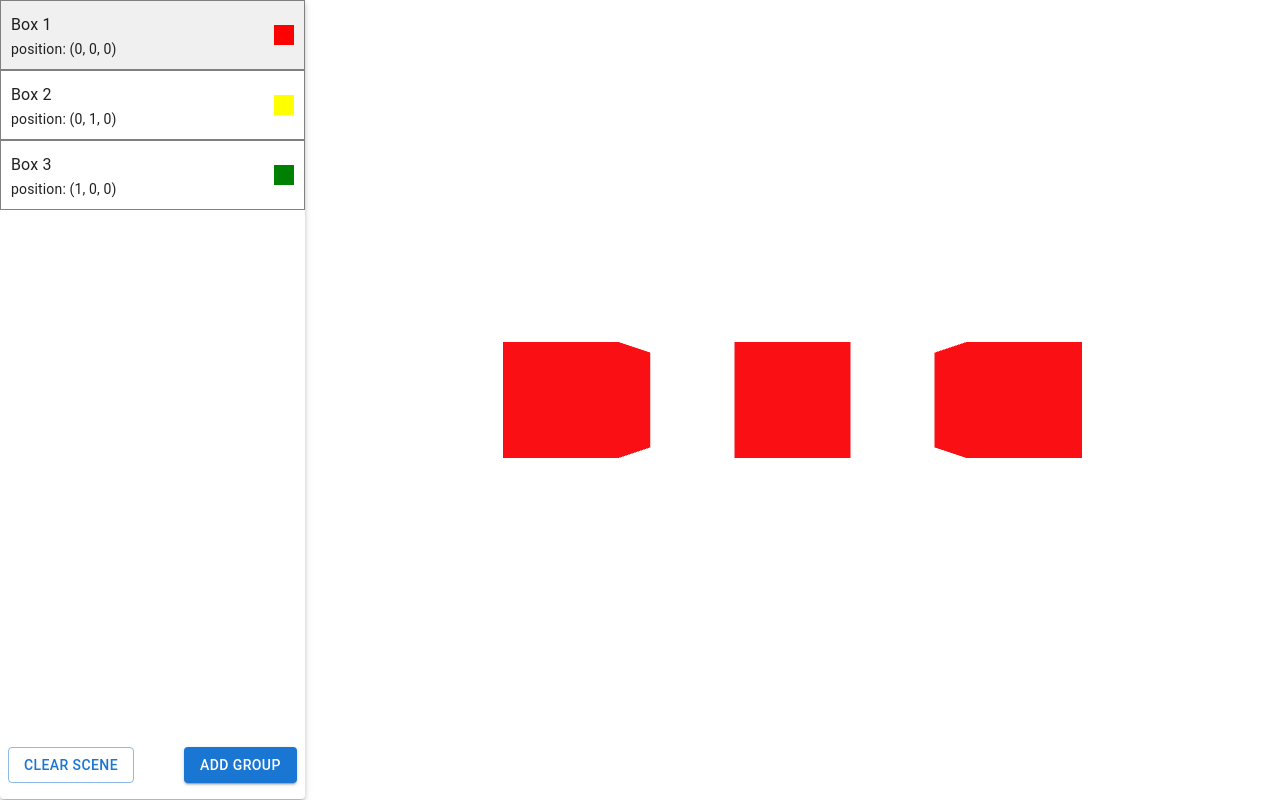
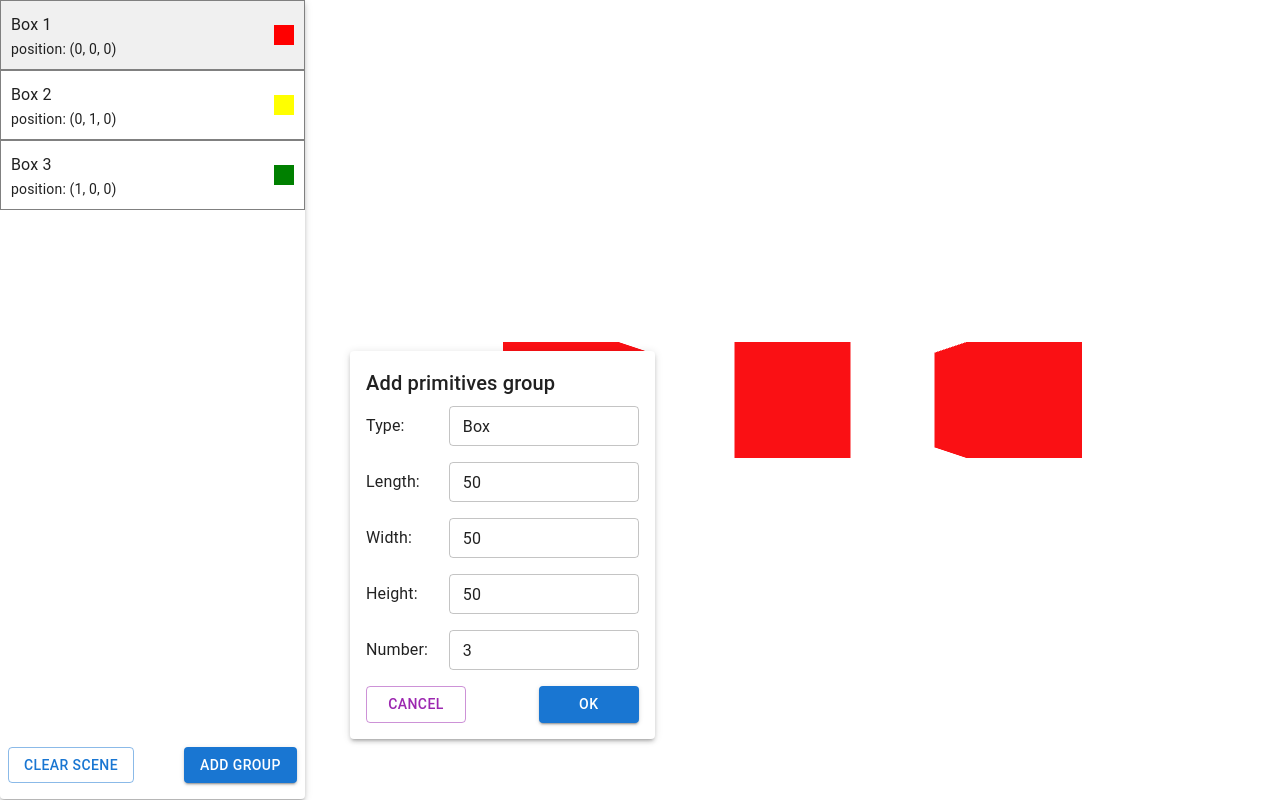
Before and after one commit to SunnBr0/3DVisualWebPage, a React (Create React App) app: page / in a window 1280 px wide. Built offline with nearby package versions, Linux system fonts and the light colour scheme.

Commit message:
add group figure from

```diff
--- a/src/App.tsx
+++ b/src/App.tsx
@@ -1,28 +1,17 @@
-import React, { createContext, Dispatch, SetStateAction, useState } from "react";
+import React, {
+  createContext,
+  Dispatch,
+  SetStateAction,
+  useState,
+} from "react";
 import "./App.css";
 import { ControlPanel } from "./components/ControlPanel/ControlPanel";
 import { SceneView } from "./components/SceneView/SceneView";
 import { Box } from "@mui/material";
-
-interface ApplicationStatusContextType {
-  showFormPrimitiv: boolean;
-  setShowFormPrimitiv: Dispatch<SetStateAction<boolean>>;
-}
-
-export const ApplicationStatus = createContext<ApplicationStatusContextType | undefined>(
-  undefined
-);
+import { ApplicationProvider } from "./components/Provider/ApplicationProvider";
 function App() {
-  // const [formPrimitivalues,setFormPrimitivalues]
-  const [showFormPrimitiv, setShowFormPrimitiv] = useState(false);
-
   return (
-    <ApplicationStatus.Provider
-      value={{
-        showFormPrimitiv,
-        setShowFormPrimitiv,
-      }}
-    >
+    <ApplicationProvider>
       <Box
         className="App"
         sx={{
@@ -33,7 +22,7 @@ function App() {
         <ControlPanel />
         <SceneView />
       </Box>
-    </ApplicationStatus.Provider>
+    </ApplicationProvider>
   );
 }
 
--- a/src/components/ControlPanel/AddFigureGroup.tsx
+++ b/src/components/ControlPanel/AddFigureGroup.tsx
@@ -14,7 +14,7 @@ const AddFigureGroup = () => {
   };
 
   return (
-    <Paper elevation={3} sx={{ padding: 2, maxWidth: 400, margin: "auto" }}>
+    <Paper elevation={3} sx={{ padding: 2, maxWidth: 400, margin: "auto" ,position:"relative",left:"350px",zIndex:"1"}}>
       <Typography variant="h6" gutterBottom>
         Add primitives group
       </Typography>
--- a/src/components/ControlPanel/ButtonsPanel.tsx
+++ b/src/components/ControlPanel/ButtonsPanel.tsx
@@ -1,20 +1,9 @@
 import { Box, Button } from "@mui/material";
 import React, { useContext } from "react";
-import { ApplicationStatus } from "../../App";
-interface ApplicationStatusContextType {
-  showFormPrimitiv: boolean;
-  setShowFormPrimitiv: React.Dispatch<React.SetStateAction<boolean>>;
-}
+import { useShowForm } from "../Provider/ApplicationProvider";
+
 export const ButtonsPanel = () => {
-  const context = useContext<ApplicationStatusContextType | undefined>(
-    ApplicationStatus
-  );
-  if (!context) {
-    throw new Error(
-      "ButtonsPanel must be used within a ApplicationStatusProvider"
-    );
-  }
-  const { setShowFormPrimitiv } = context;
+ const {setShowFormPrimitiv} = useShowForm();
   return (
     <Box
       display="flex"
--- a/src/components/ControlPanel/ControlPanel.tsx
+++ b/src/components/ControlPanel/ControlPanel.tsx
@@ -3,21 +3,10 @@ import { Box, Button, Paper } from "@mui/material";
 import { ItemFigurePanel } from "./ItemFigurePanel";
 import { ButtonsPanel } from "./ButtonsPanel";
 import AddFigureGroup from "./AddFigureGroup";
-import { ApplicationStatus } from "../../App";
-interface ApplicationStatusContextType {
-  showFormPrimitiv: boolean;
-  setShowFormPrimitiv: React.Dispatch<React.SetStateAction<boolean>>;
-}
+import { useShowForm } from "../Provider/ApplicationProvider";
+
 export const ControlPanel = () => {
-  const context = useContext<ApplicationStatusContextType | undefined>(
-    ApplicationStatus
-  );
-  if (!context) {
-    throw new Error(
-      "ButtonsPanel must be used within a ApplicationStatusProvider"
-    );
-  }
-  const { showFormPrimitiv } = context;
+  const { showFormPrimitiv } = useShowForm();
 
   return (
     <Paper
@@ -36,8 +25,13 @@ export const ControlPanel = () => {
         <ItemFigurePanel color="yellow" title="Box 2" position="0, 1, 0" />
         <ItemFigurePanel color="green" title="Box 3" position="1, 0, 0" />
       </div>
-      <ButtonsPanel />
-      {showFormPrimitiv && <AddFigureGroup />}
+      <Box sx={{
+        display: "inline-block",
+
+      }}>
+        {showFormPrimitiv && <AddFigureGroup />}
+        <ButtonsPanel />
+      </Box>
     </Paper>
   );
 };
--- /dev/null
+++ b/src/components/Provider/ApplicationProvider.tsx
@@ -0,0 +1,41 @@
+import React, {
+  createContext,
+  Dispatch,
+  SetStateAction,
+  useContext,
+  useState,
+} from "react";
+
+interface ApplicationStatusContextType {
+  showFormPrimitiv: boolean;
+  setShowFormPrimitiv: Dispatch<SetStateAction<boolean>>;
+}
+
+export const FormStatus = createContext<
+  ApplicationStatusContextType | undefined
+>(undefined);
+
+export const useShowForm = () => {
+  const context = useContext(FormStatus);
+  if (context === undefined) {
+    throw new Error("useShowForm must be used within a ApplicationProvider");
+  }
+  return context;
+};
+
+export const ApplicationProvider: React.FC<{ children: React.ReactNode }> = ({
+  children,
+}) => {
+  const [showFormPrimitiv, setShowFormPrimitiv] = useState(true);
+
+  return (
+    <FormStatus.Provider
+      value={{
+        showFormPrimitiv,
+        setShowFormPrimitiv,
+      }}
+    >
+      {children}
+    </FormStatus.Provider>
+  );
+};
```
